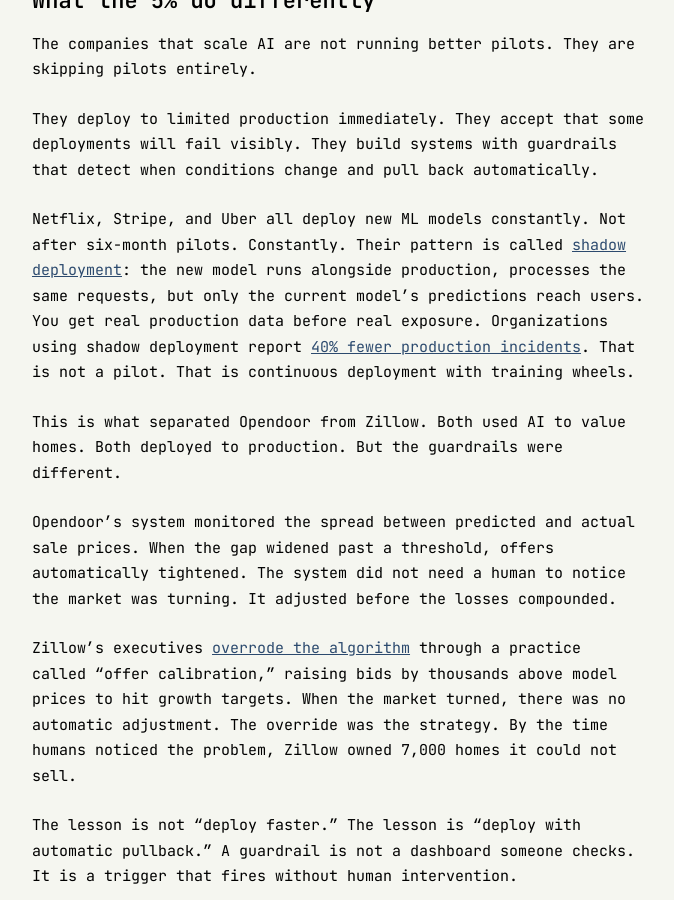
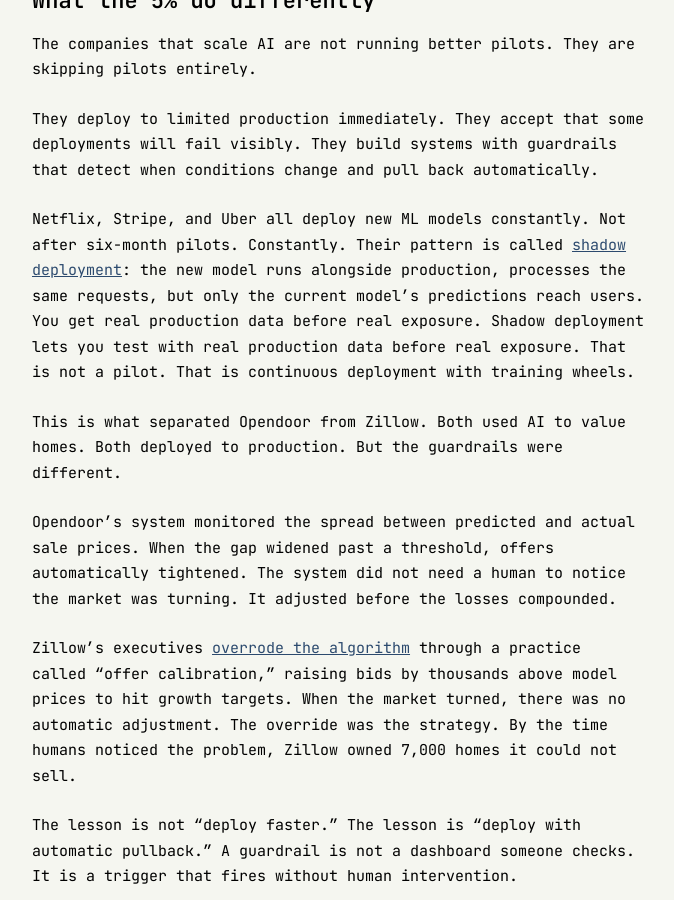
Before and after one commit to ashita-ai/ashita-ai.github.io, a Jekyll site: the page built from _posts/2026-01-22-the-ai-pilot-graveyard.md, in a window 1280 px wide and 900 px high, scrolled down 2283 px. Shown: the whole window, without its empty margins (302-976 px from the left). Built offline with Jekyll 4.4.1, drawn with Linux system fonts in a browser that asks for light colours; some of the changed text lies outside the part shown.

Commit message:
Fix citation errors across 5 blog posts
Healthy Metrics Broken Agent:
- Fix GetOnStack timeline: 11 days undetected, costs over 4 weeks
- Remove incorrect Sentry attribution (was ZenML author quote)

Data Platform Decisions:
- Replace broken DZone URL with Martin Fowler's original strangler fig

Technical Debt as Strategy:
- Fix Startup Genome URL to working article
- Remove "since 2009" from Etsy claim (50 deploys came later)

Your Evals Won't Save You:
- Remove unverifiable "2,000 engineers" claim for Hamel Husain

AI Pilot Graveyard:
- Fix Zillow stock drop: 25% → over 20% (CNBC reported 24%)
- Remove unsourced 40% shadow deployment claim
- Replace broken JISE PDF with Stanford GSB article

```diff
--- a/_posts/2026-01-22-the-ai-pilot-graveyard.md
+++ b/_posts/2026-01-22-the-ai-pilot-graveyard.md
@@ -42,13 +42,13 @@
 
 They deploy to limited production immediately. They accept that some deployments will fail visibly. They build systems with guardrails that detect when conditions change and pull back automatically.
 
-Netflix, Stripe, and Uber all deploy new ML models constantly. Not after six-month pilots. Constantly. Their pattern is called [shadow deployment](https://www.qwak.com/post/shadow-deployment-vs-canary-release-of-machine-learning-models): the new model runs alongside production, processes the same requests, but only the current model's predictions reach users. You get real production data before real exposure. Organizations using shadow deployment report [40% fewer production incidents](https://aws.amazon.com/blogs/machine-learning/deploy-shadow-ml-models-in-amazon-sagemaker/). That is not a pilot. That is continuous deployment with training wheels.
+Netflix, Stripe, and Uber all deploy new ML models constantly. Not after six-month pilots. Constantly. Their pattern is called [shadow deployment](https://www.qwak.com/post/shadow-deployment-vs-canary-release-of-machine-learning-models): the new model runs alongside production, processes the same requests, but only the current model's predictions reach users. You get real production data before real exposure. Shadow deployment lets you test with real production data before real exposure. That is not a pilot. That is continuous deployment with training wheels.
 
 This is what separated Opendoor from Zillow. Both used AI to value homes. Both deployed to production. But the guardrails were different.
 
 Opendoor's system monitored the spread between predicted and actual sale prices. When the gap widened past a threshold, offers automatically tightened. The system did not need a human to notice the market was turning. It adjusted before the losses compounded.
 
-Zillow's executives [overrode the algorithm](https://jise.org/Volume35/n1/JISE2024v35n1pp67-72.pdf) through a practice called "offer calibration," raising bids by thousands above model prices to hit growth targets. When the market turned, there was no automatic adjustment. The override was the strategy. By the time humans noticed the problem, Zillow owned 7,000 homes it could not sell.
+Zillow's executives [overrode the algorithm](https://www.gsb.stanford.edu/insights/flip-flop-why-zillows-algorithmic-home-buying-venture-imploded) through a practice called "offer calibration," raising bids by thousands above model prices to hit growth targets. When the market turned, there was no automatic adjustment. The override was the strategy. By the time humans noticed the problem, Zillow owned 7,000 homes it could not sell.
 
 The lesson is not "deploy faster." The lesson is "deploy with automatic pullback." A guardrail is not a dashboard someone checks. It is a trigger that fires without human intervention.
 
```
Also changed, not shown: other parts of _posts/2026-01-22-the-ai-pilot-graveyard.md (+1 -1 lines), _posts/2025-01-13-healthy-metrics-broken-agent.md (+2 -2 lines), _posts/2025-01-14-the-data-platform-decisions-that-haunt-you.md (+1 -1 lines), _posts/2025-01-15-technical-debt-as-strategy.md (+2 -2 lines), _posts/2025-01-16-your-evals-wont-save-you.md (+1 -1 lines).
